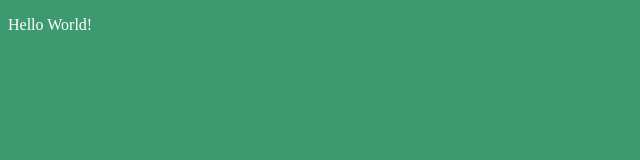
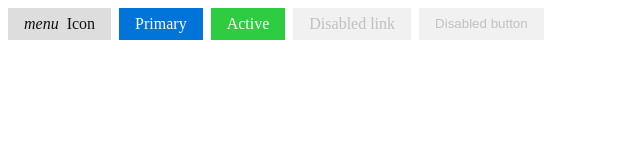
Before and after one commit to mcapewell/ux-core, a website: page src/docs/index.html in a window 1280 px wide. Shown: the whole page, without its empty margins (0-640 px from the left). Drawn offline with Linux system fonts and the light colour scheme.

Commit message:
Added start of a basic button component

```diff
--- /dev/null
+++ b/src/components/Button/Button.scss
@@ -0,0 +1,49 @@
+@mixin setBgColorAndHover($baseColor) {
+    background-color: $baseColor;
+
+    &:hover {
+        background-color: darken($baseColor, 10%);
+    }
+}
+
+.btn-list {
+    display: flex;
+}
+
+.btn {
+    display:inline-block;
+    border: none;
+    height: 32px; /* 4rem */
+    line-height: 32px;
+    padding: 0 16px; /* 2rem */
+    margin: 0 8px 0 0;
+    text-decoration: none;
+
+    @include setBgColorAndHover($ux-core-silver);
+    color: $ux-core-black;
+
+    cursor: pointer;
+    white-space: nowrap;
+
+    &.btn-primary {
+        @include setBgColorAndHover($ux-core-blue);
+        color: $ux-core-white;
+    }
+
+    &.btn-active {
+        @include setBgColorAndHover($ux-core-green);
+        color: $ux-core-white;
+    }
+
+    &[disabled] {
+        background-color: #f1f1f1;
+        color: #c1c1c1;
+        cursor: default;
+    }
+
+    .material-icons {
+        font-size: 1rem;
+        line-height: 2rem;
+        margin-right: 0.5rem;
+    }
+}
--- a/src/docs/index.html
+++ b/src/docs/index.html
@@ -8,6 +8,12 @@
         <link rel="stylesheet" href="../../dist/uxcore.css">
     </head>
     <body>
-        <p>Hello World!</p>
+        <div class="btn-list">
+            <a class="btn" href="#" style="display: flex;"><i class="material-icons">menu</i> Icon</a>
+            <a class="btn btn-primary" href="#">Primary</a>
+            <a class="btn btn-active" href="#">Active</a>
+            <a class="btn" disabled href="#">Disabled link</a>
+            <button class="btn" disabled>Disabled button</button>
+        </div>
     </body>
 </html>
--- a/src/sass/UXCore.scss
+++ b/src/sass/UXCore.scss
@@ -18,7 +18,4 @@ $ux-core-gray:      #AAAAAA !default;
 $ux-core-silver:    #DDDDDD !default;
 $ux-core-white:     #FFFFFF !default;
 
-body {
-    background-color: $ux-core-olive;
-    color: $ux-core-white;
-}
+@import './Components';
--- /dev/null
+++ b/src/sass/_Components.scss
@@ -0,0 +1 @@
+@import '../components/Button/Button';
```
Also changed, not shown: dist/uxcore.css.
